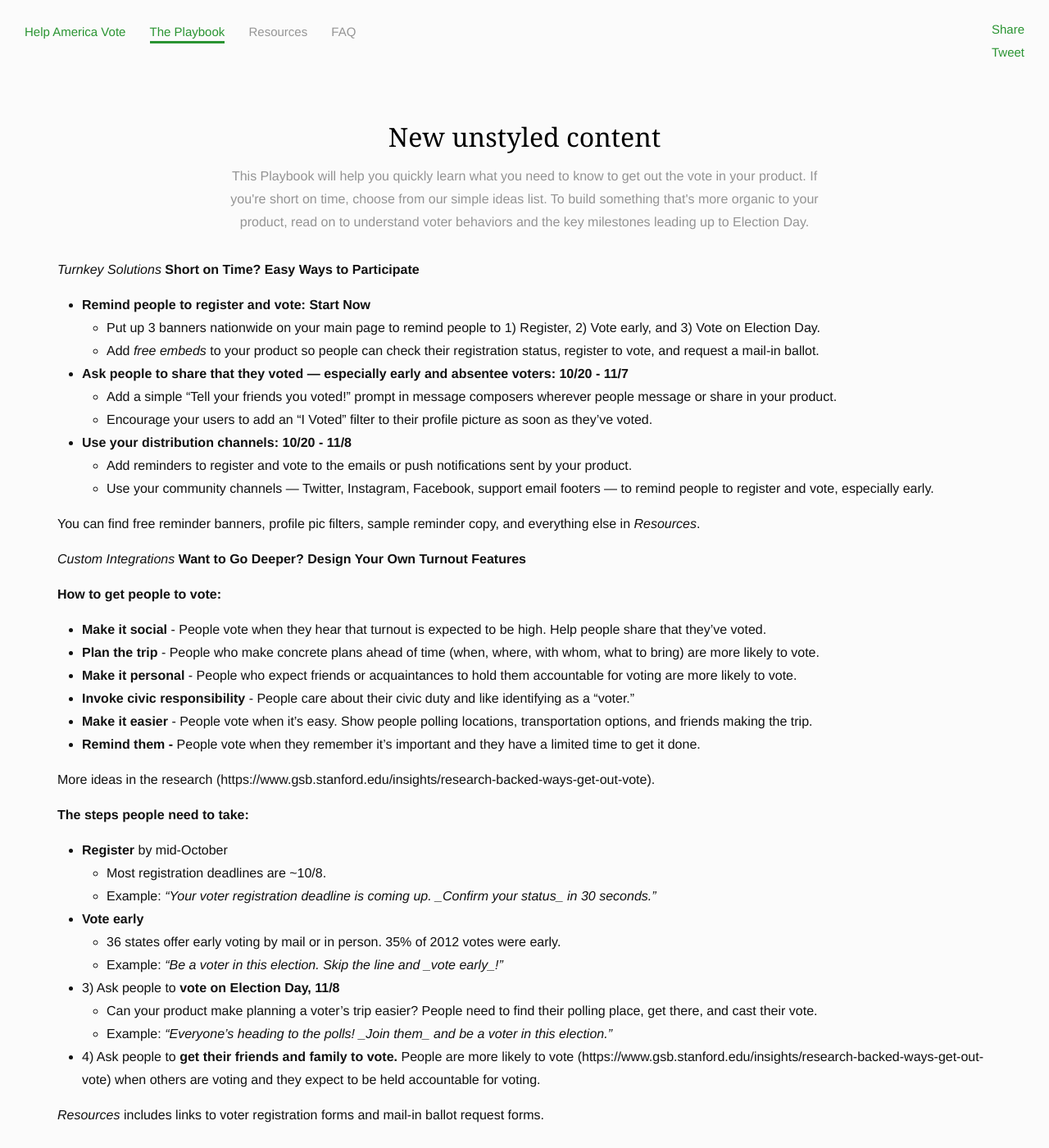
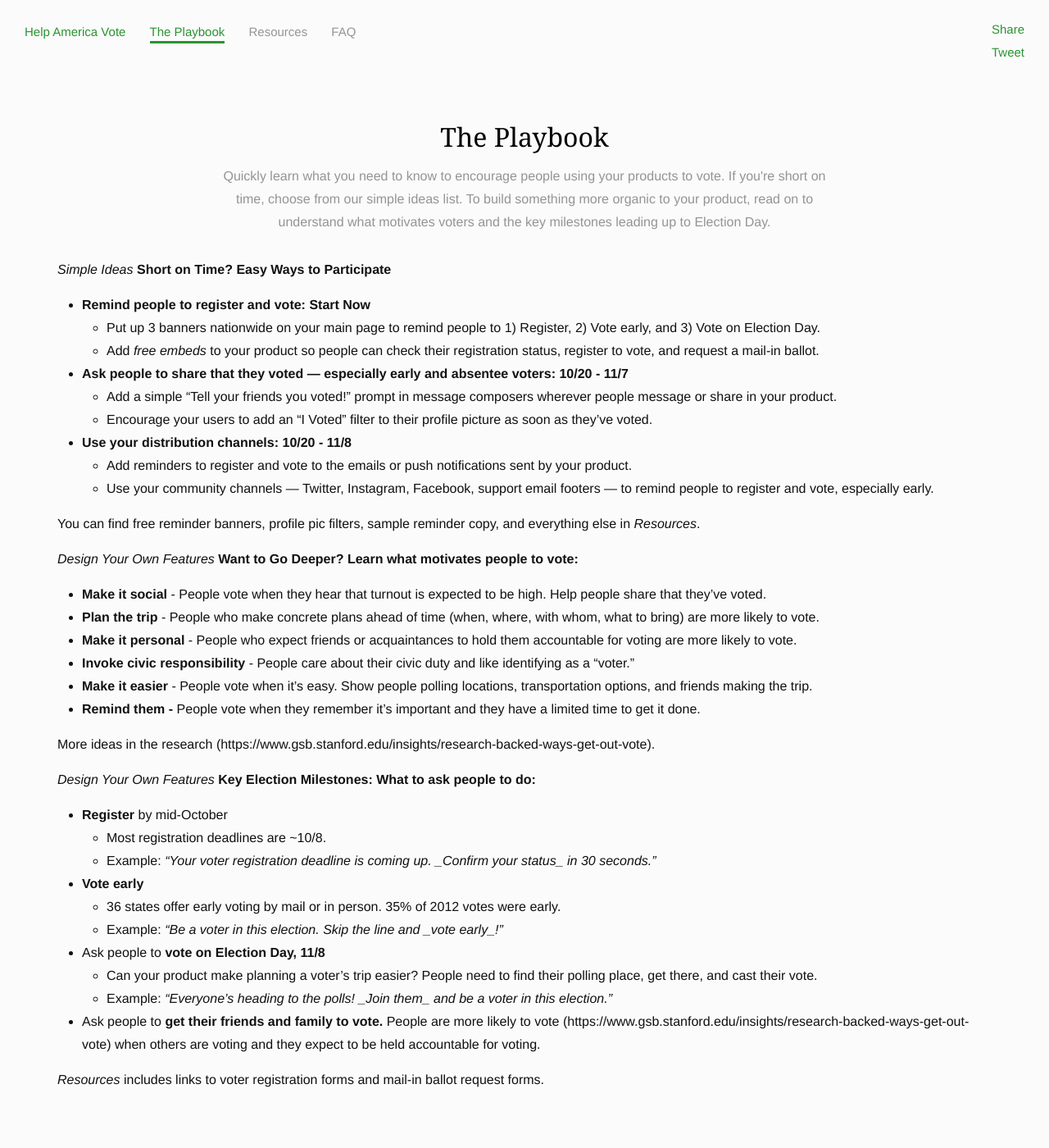
Before and after one commit to techthevote/techthevote.github.io, a Jekyll site: the page built from playbook.md, in a window 1280 px wide and 1400 px high. Shown: the whole window at 82% size. Built offline with Jekyll 4.4.1, drawn with Linux system fonts in a browser that asks for light colours; nearby versions of some CDN libraries; comment, search, counter and statistics services are not loaded.

Commit message:
Update playbook.md

```diff
--- a/playbook.md
+++ b/playbook.md
@@ -2,17 +2,17 @@
 layout: default
 title: The Playbook
 permalink: /playbook
-excerpt: TODO:Playbook
+excerpt: Learn how to encourage your users to vote through our simple playbook of ideas and research on what motivates voters.
 ---
 
 <div class="page-title">
-  New unstyled content
+  The Playbook
   <div class="inner">
-    This Playbook will help you quickly learn what you need to know to get out the vote in your product. If you're short on time, choose from our simple ideas list. To build something that's more organic to your product, read on to understand voter behaviors and the key milestones leading up to Election Day.
+    Quickly learn what you need to know to encourage people using your products to vote. If you're short on time, choose from our simple ideas list. To build something more organic to your product, read on to understand what motivates voters and the key milestones leading up to Election Day.
   </div>
 </div>
 
-*Turnkey Solutions*
+*Simple Ideas*
 **Short on Time? Easy Ways to Participate**
 
 * **Remind people to register and vote:  Start Now**
@@ -28,10 +28,8 @@ excerpt: TODO:Playbook
 You can find free reminder banners, profile pic filters, sample reminder copy, and everything else in _Resources_.
 
 
-*Custom Integrations*
-**Want to Go Deeper? Design Your Own Turnout Features**
-
-**How to get people to vote:**
+*Design Your Own Features*
+**Want to Go Deeper? Learn what motivates people to vote:**
 
 * **Make it social** - People vote when they hear that turnout is expected to be high. Help people share that they've voted.
 * **Plan the trip** - People who make concrete plans ahead of time (when, where, with whom, what to bring) are more likely to vote.
@@ -43,7 +41,8 @@ You can find free reminder banners, profile pic filters, sample reminder copy, a
 More ideas in the research (https://www.gsb.stanford.edu/insights/research-backed-ways-get-out-vote).
 
 
-**The steps people need to take:**
+*Design Your Own Features*
+**Key Election Milestones: What to ask people to do:**
 
 * **Register** by mid-October
     * Most registration deadlines are ~10/8.
@@ -51,10 +50,10 @@ More ideas in the research (https://www.gsb.stanford.edu/insights/research-backe
 * **Vote early**
     * 36 states offer early voting by mail or in person.  35% of 2012 votes were early.
     * Example:  *"Be a voter in this election.  Skip the line and _vote early_!"*
-* 3) Ask people to **vote on Election Day, 11/8**
+* Ask people to **vote on Election Day, 11/8**
     * Can your product make planning a voter's trip easier?  People need to find their polling place, get there, and cast their vote.
     * Example: *"Everyone's heading to the polls! _Join them_ and be a voter in this election."*
-* 4) Ask people to **get their friends and family to vote.**  People are more likely to vote (https://www.gsb.stanford.edu/insights/research-backed-ways-get-out-vote) when others are voting and they expect to be held accountable for voting.
+* Ask people to **get their friends and family to vote.**  People are more likely to vote (https://www.gsb.stanford.edu/insights/research-backed-ways-get-out-vote) when others are voting and they expect to be held accountable for voting.
 
 _Resources_ includes links to voter registration forms and mail-in ballot request forms.
 
```
